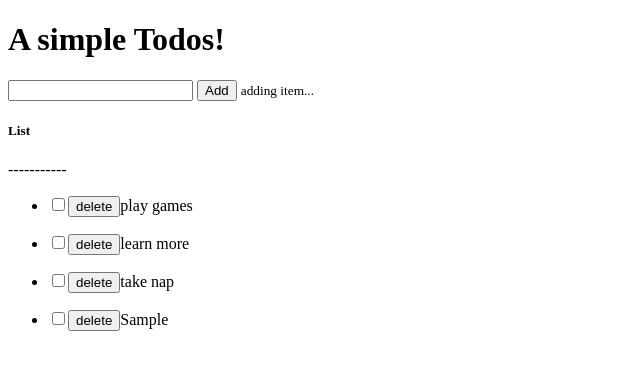
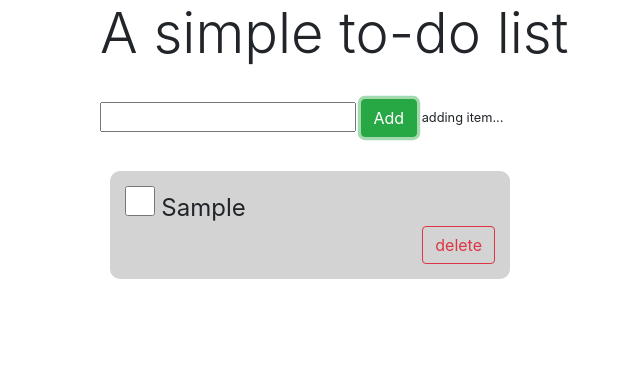
Before and after one commit to liam-kimball/todoApp, a plain HTML site: page index.html in a window 1280 px wide. Both pictures are taken after typing "Sample" into the empty fields and a click on the button "Add". Shown: the whole page, without its empty margins (0-640 px from the left). Drawn offline with nearby package versions, Linux system fonts and the light colour scheme.

Commit message:
added some better styling

```diff
--- a/css/main.css
+++ b/css/main.css
@@ -11,3 +11,24 @@ input.welcome {
     font-size: 24px;
     text-align: center;
 }
+ul {
+    list-style-type: none;
+    padding: 0;
+}
+.item {
+    background-color: lightgray;
+    font-size: 150%;
+    width: 400px;
+    margin: 10px;
+    padding: 15px;
+    border-radius: 10px;
+}
+.checked {
+    background-color: darkgreen;
+    color: whitesmoke;
+}
+.checkbox-lg {
+    top: 1.2rem;
+    width: 1.85rem;
+    height: 1.85rem;
+}
--- a/index.html
+++ b/index.html
@@ -5,27 +5,26 @@
         <meta name="viewport" content="width=device-width, initial-scale=1.0">
         <meta http-equiv="X-UA-Compatible" content="ie=edge">
         <link rel="stylesheet" href="css/main.css">
+        <link rel="stylesheet" href="https://stackpath.bootstrapcdn.com/bootstrap/4.3.1/css/bootstrap.min.css" integrity="sha384-ggOyR0iXCbMQv3Xipma34MD+dH/1fQ784/j6cY/iJTQUOhcWr7x9JvoRxT2MZw1T" crossorigin="anonymous">
         <title>My VueJS app</title>
     </head>
     <body>
-        <div id="vueApp">
-            <h1 v-text="title"></h1>
-            <input v-model="newItem" v-on:keyup.enter='addItem' />
-            <span><button @click.prevent="addItem">Add</button></span>
-            <small>adding item...{{newItem}}</small>
+        <div class="container">
+            <div id="vueApp" class="col-md-6 align-self-center">
+                <h1 class="display-4" v-text="title"></h1><br>
+                <input v-model="newItem" v-on:keyup.enter='addItem'/>
+                <span><button class="btn btn-success" @click.prevent="addItem">Add</button></span>
+                <small>adding item...{{newItem}}</small><br><br>
+                <ul v-for="(list, id) in lists" v-bind:key="list.id">
+                    <li class="item" v-bind:class="[{ 'checked': list.completed }]">
+                        <input class="checkbox-lg" type="checkbox" v-on:change="toggleCompleted(list)" v-bind:checked="list.completed">
+                        {{list.item}}
+                        <div class="text-right"><button class="btn btn-outline-danger" v-on:click="removeList(id)">delete</button></div>
+                    </li>
+                </ul>
 
-
-            <h5>List</h5>
-            <span>-----------</span>
-            <ul v-for="(list, id) in lists" v-bind:key="list.id">
-                <li><input type="checkbox"><button v-on:click="removeItem(id)">delete</button>{{list.item}}</li>
-            </ul>
-
-
-
+            </div>
         </div>
-
-
         <script src="js/vue.min.js"></script>
         <script src="js/main.js"></script>
     </body>
--- a/js/main.js
+++ b/js/main.js
@@ -1,11 +1,12 @@
 let app = new Vue({
     el: "#vueApp",
     data: {
-        title: 'A simple Todos!',
+        title: 'A simple to-do list',
+
         lists: [
-            { id:1, item:'play games',},
-            { id:2, item:'learn more'},
-            { id:3, item:'take nap'}
+            //{ id:1, item:'play games',},
+            //{ id:2, item:'learn more'},
+            //{ id:3, item:'take nap'}
         ],
         newItem:'',
     },
@@ -15,19 +16,36 @@ let app = new Vue({
             let id = this.lists.length + 1
             if(this.newItem !== ''){
                 // create new list instance
-                const newList = {id:id, item:this.newItem}
+                const newList = {id:id, item:this.newItem, completed:false}
                 // add it to array
                 this.lists.push(newList)
                 // turn the new item to an empty string
                 this.newItem = ''
+                // save the new list
+                this.saveLists();
+
             }
         },
-        removeItem:function(id){
+        removeList:function(id){
             Vue.delete(this.lists, id);
-            //this.lists.$delete(item);
+            this.saveLists();
+        },
+        saveLists:function(){
+            const parsed = JSON.stringify(this.lists);
+            localStorage.setItem('lists', parsed);
+        },
+        toggleCompleted:function(list){
+            list.completed = !list.completed;
+            this.saveLists();
         }
     },
     mounted() {
-
+        if (localStorage.getItem('lists')) {
+            try {
+              this.lists = JSON.parse(localStorage.getItem('lists'));
+            } catch(e) {
+              localStorage.removeItem('lists');
+            }
+          }
     },
 });
```
